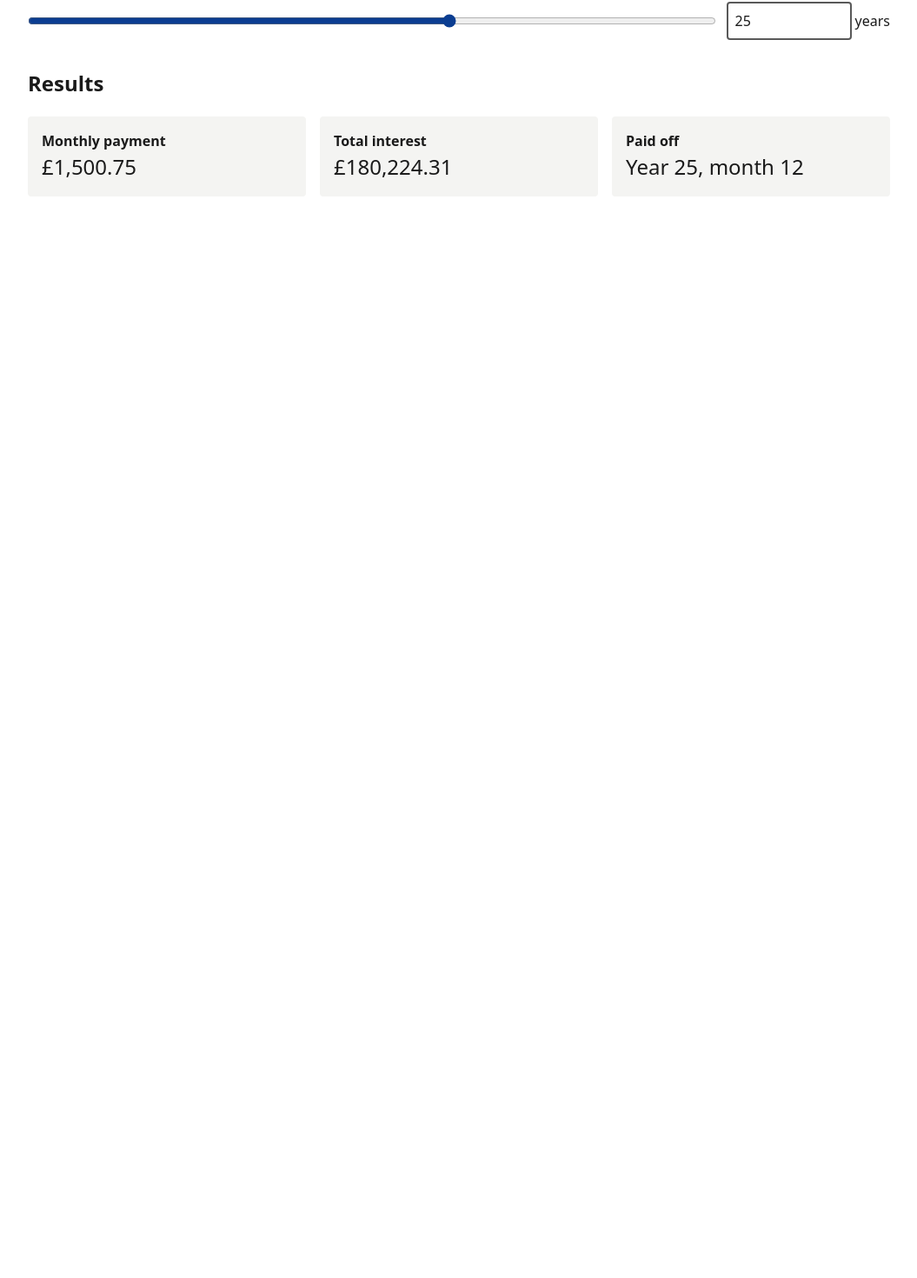
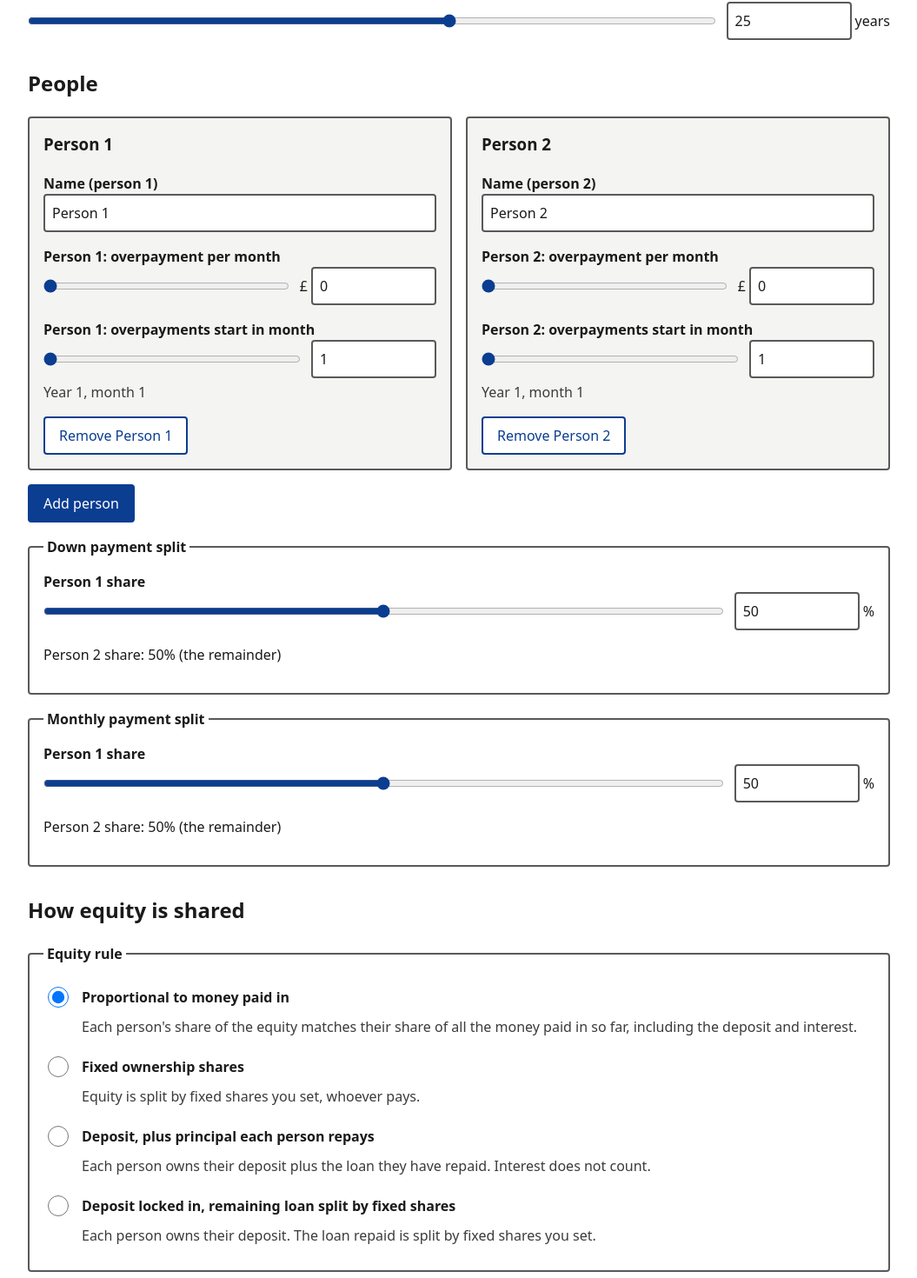
Before and after one commit to shared-amortization-calculator/shared-amortization-calculator, a React (Vite) app: page / in a window 1280 px wide. Shown: the part 480-1950 px from the top of the page at 87% size, without its empty margins (112-1167 px from the left). Before the commit the page ends 800 px from the top, so only its background shows below. Built offline with nearby package versions, Linux system fonts and the light colour scheme.

Commit message:
Add people controls, contribution splits and equity mode selector
Co-Authored-By: Claude Opus 5.5 <noreply@anthropic.com>

```diff
--- a/src/App.tsx
+++ b/src/App.tsx
@@ -1,5 +1,7 @@
 import { useState } from 'react';
+import EquityModeSelector from './components/EquityModeSelector/EquityModeSelector';
 import MortgageForm from './components/MortgageForm/MortgageForm';
+import PeopleControls from './components/PeopleControls/PeopleControls';
 import Results from './components/Results/Results';
 import { useAmortizationSchedule } from './hooks/useAmortizationSchedule';
 import { initialState, type AppState } from './state/appState';
@@ -16,6 +18,8 @@ export default function App() {
       </header>
       <main id="main" className="page">
         <MortgageForm state={state} onPatch={patch} />
+        <PeopleControls state={state} update={setState} />
+        <EquityModeSelector state={state} update={setState} />
         <section id="results" tabIndex={-1} aria-labelledby="results-heading">
           <h2 id="results-heading">Results</h2>
           <Results result={result} currency={state.currency} />
--- /dev/null
+++ b/src/components/EquityModeSelector/EquityModeSelector.tsx
@@ -0,0 +1,71 @@
+import SplitControl from '../SplitControl';
+import type { EquityMode, Person } from '../../calc/types';
+import type { AppState } from '../../state/appState';
+
+const MODES: { mode: EquityMode; label: string; description: string }[] = [
+  {
+    mode: 'proportional',
+    label: 'Proportional to money paid in',
+    description:
+      "Each person's share of the equity matches their share of all the money paid in so far, including the deposit and interest.",
+  },
+  {
+    mode: 'fixed',
+    label: 'Fixed ownership shares',
+    description: 'Equity is split by fixed shares you set, whoever pays.',
+  },
+  {
+    mode: 'depositBaseline',
+    label: 'Deposit, plus principal each person repays',
+    description: 'Each person owns their deposit plus the loan they have repaid. Interest does not count.',
+  },
+  {
+    mode: 'lockedDeposit',
+    label: 'Deposit locked in, remaining loan split by fixed shares',
+    description: 'Each person owns their deposit. The loan repaid is split by fixed shares you set.',
+  },
+];
+
+interface EquityModeSelectorProps {
+  state: AppState;
+  update: (fn: (s: AppState) => AppState) => void;
+}
+
+export default function EquityModeSelector({ state, update }: EquityModeSelectorProps) {
+  const setPeople = (people: Person[]) => update((s) => ({ ...s, people }));
+
+  return (
+    <section aria-labelledby="equity-heading">
+      <h2 id="equity-heading">How equity is shared</h2>
+      <fieldset>
+        <legend>Equity rule</legend>
+        {MODES.map(({ mode, label, description }) => {
+          const id = `mode-${mode}`;
+          return (
+            <div key={mode} className="radio-option">
+              <input
+                id={id}
+                type="radio"
+                name="equity-mode"
+                value={mode}
+                checked={state.equityMode === mode}
+                aria-describedby={`${id}-desc`}
+                onChange={() => update((s) => ({ ...s, equityMode: mode }))}
+              />
+              <div>
+                <label htmlFor={id}>{label}</label>
+                <p id={`${id}-desc`}>{description}</p>
+              </div>
+            </div>
+          );
+        })}
+      </fieldset>
+      {state.equityMode === 'fixed' && (
+        <SplitControl legend="Ownership shares" people={state.people} shareKey="ownershipShare" onChange={setPeople} />
+      )}
+      {state.equityMode === 'lockedDeposit' && (
+        <SplitControl legend="Split of loan repaid" people={state.people} shareKey="principalShare" onChange={setPeople} />
+      )}
+    </section>
+  );
+}
--- /dev/null
+++ b/src/components/PeopleControls/PeopleControls.tsx
@@ -0,0 +1,99 @@
+import { useRef } from 'react';
+import SliderField from '../SliderField';
+import SplitControl from '../SplitControl';
+import type { Person } from '../../calc/types';
+import { currencySymbol, formatCurrency, formatMonth } from '../../format';
+import {
+  addPerson,
+  displayName,
+  MAX_PEOPLE,
+  removePerson,
+  updatePerson,
+  type AppState,
+} from '../../state/appState';
+
+interface PeopleControlsProps {
+  state: AppState;
+  update: (fn: (s: AppState) => AppState) => void;
+}
+
+export default function PeopleControls({ state, update }: PeopleControlsProps) {
+  const headingRef = useRef<HTMLHeadingElement>(null);
+  const { people, currency } = state;
+  const termMonths = state.termYears * 12;
+  const money = (value: number) => formatCurrency(value, currency, { whole: true });
+  const setPeople = (next: Person[]) => update((s) => ({ ...s, people: next }));
+
+  return (
+    <section aria-labelledby="people-heading">
+      <h2 id="people-heading" ref={headingRef} tabIndex={-1}>
+        People
+      </h2>
+      <div className="people">
+        {people.map((person, index) => {
+          const name = displayName(person, index);
+          const headingId = `${person.id}-heading`;
+          const nameId = `${person.id}-name`;
+          return (
+            <div key={person.id} className="person-card" role="group" aria-labelledby={headingId}>
+              <h3 id={headingId}>{name}</h3>
+              <div className="text-field">
+                <label htmlFor={nameId}>Name (person {index + 1})</label>
+                <input
+                  id={nameId}
+                  type="text"
+                  autoComplete="off"
+                  value={person.name}
+                  onChange={(e) => update((s) => updatePerson(s, person.id, { name: e.target.value }))}
+                />
+              </div>
+              <SliderField
+                label={`${name}: overpayment per month`}
+                value={person.overpaymentMonthly}
+                min={0}
+                sliderMax={2000}
+                step={10}
+                prefix={currencySymbol(currency)}
+                valueText={money}
+                onChange={(v) => update((s) => updatePerson(s, person.id, { overpaymentMonthly: v }))}
+              />
+              <SliderField
+                label={`${name}: overpayments start in month`}
+                value={person.overpaymentStartMonth}
+                min={1}
+                sliderMax={termMonths}
+                max={termMonths}
+                step={1}
+                integer
+                valueText={formatMonth}
+                hint={formatMonth(person.overpaymentStartMonth)}
+                onChange={(v) => update((s) => updatePerson(s, person.id, { overpaymentStartMonth: v }))}
+              />
+              {people.length > 1 && (
+                <button
+                  type="button"
+                  className="secondary"
+                  onClick={() => {
+                    update((s) => removePerson(s, person.id));
+                    headingRef.current?.focus();
+                  }}
+                >
+                  Remove {name}
+                </button>
+              )}
+            </div>
+          );
+        })}
+      </div>
+      {people.length < MAX_PEOPLE && (
+        <p>
+          <button type="button" onClick={() => update(addPerson)}>
+            Add person
+          </button>
+        </p>
+      )}
+      <SplitControl legend="Down payment split" people={people} shareKey="downPaymentShare" onChange={setPeople} />
+      <SplitControl legend="Monthly payment split" people={people} shareKey="paymentShare" onChange={setPeople} />
+    </section>
+  );
+}
--- /dev/null
+++ b/src/components/SplitControl.tsx
@@ -0,0 +1,50 @@
+import SliderField from './SliderField';
+import type { Person } from '../calc/types';
+import { formatPercent } from '../format';
+import { displayName } from '../state/appState';
+import { setShare, type ShareKey } from '../state/splits';
+
+interface SplitControlProps {
+  legend: string;
+  people: Person[];
+  shareKey: ShareKey;
+  onChange: (people: Person[]) => void;
+}
+
+export default function SplitControl({ legend, people, shareKey, onChange }: SplitControlProps) {
+  const lastIndex = people.length - 1;
+
+  return (
+    <fieldset>
+      <legend>{legend}</legend>
+      {people.length === 1 ? (
+        <p>{displayName(people[0], 0)}: 100%</p>
+      ) : (
+        people.map((person, index) => {
+          const name = displayName(person, index);
+          if (index === lastIndex) {
+            return (
+              <p key={person.id}>
+                {name} share: {formatPercent(person[shareKey])} (the remainder)
+              </p>
+            );
+          }
+          return (
+            <SliderField
+              key={person.id}
+              label={`${name} share`}
+              value={person[shareKey] * 100}
+              min={0}
+              sliderMax={100}
+              max={100}
+              step={1}
+              suffix="%"
+              valueText={(v) => `${Number(v.toFixed(1))} percent`}
+              onChange={(percent) => onChange(setShare(people, shareKey, index, percent / 100))}
+            />
+          );
+        })
+      )}
+    </fieldset>
+  );
+}
```
Also changed, not shown: 1 other file (tests, documents, lock files or other folders).
